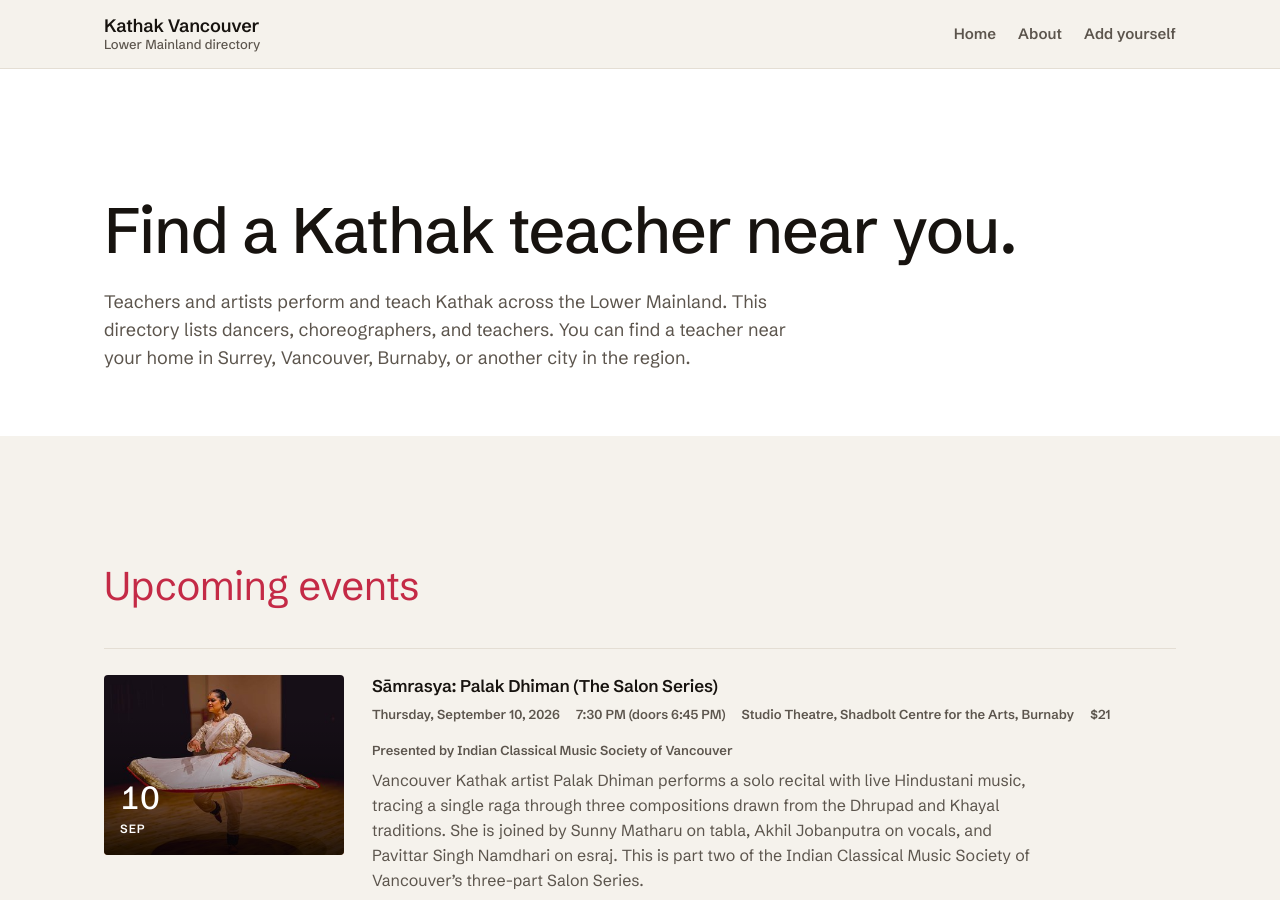
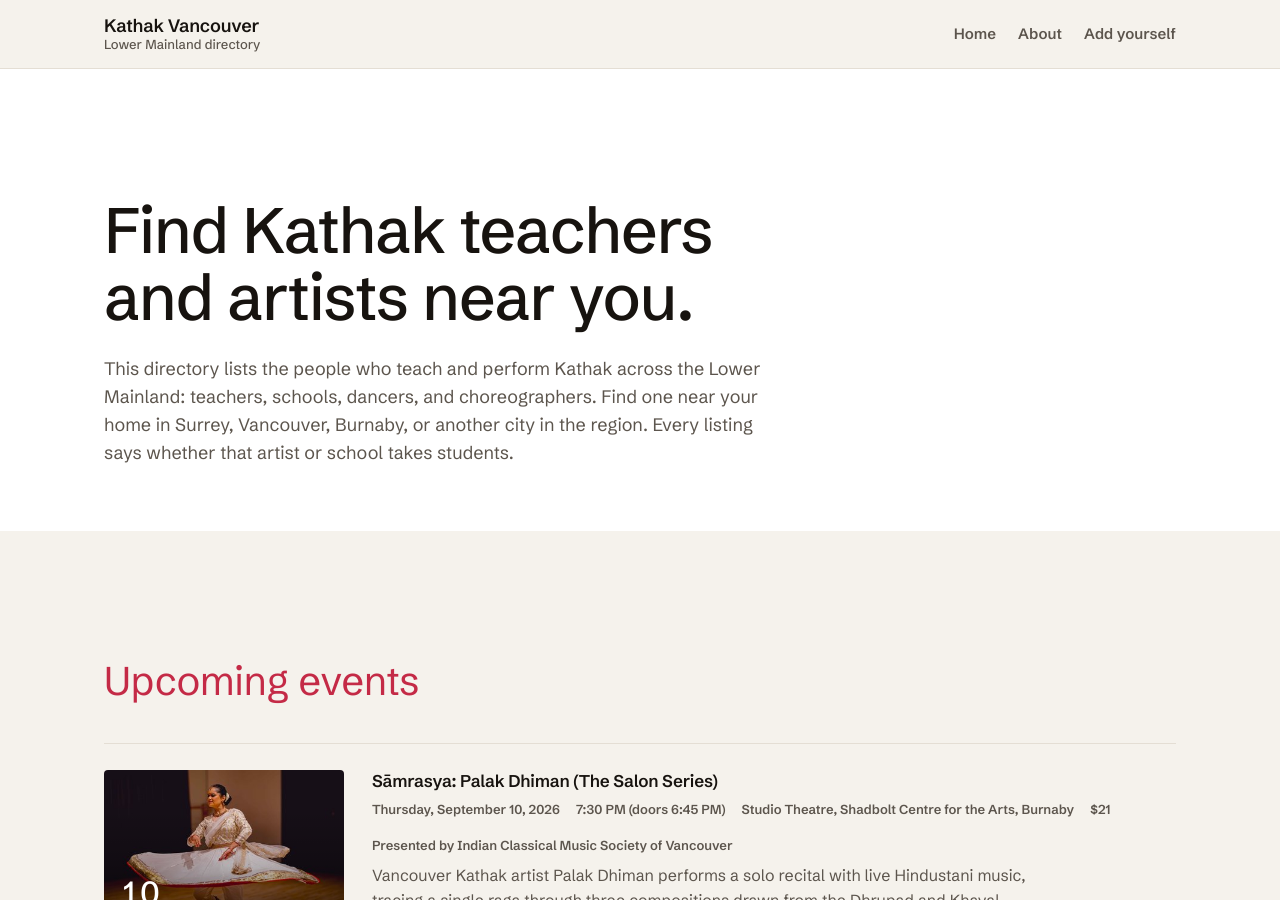
Before and after one commit to bibstha/kathakvancouver, a Jekyll site: the page built from index.html, in a window 1280 px wide and 900 px high. Built offline with Jekyll 4.4.1, drawn with Linux system fonts in a browser that asks for light colours.

Commit message:
Widen the hero to teachers and artists
Two of the nine listings perform but do not teach, so the heading no longer
promises a teacher only. The lede names what the directory holds and says that
each listing states whether it takes students.

Co-Authored-By: Claude Opus 5 (1M context) <noreply@anthropic.com>
Claude-Session: https://claude.ai/code/session_01Ea7J4ry9BHKJUaQLj8hbUS

```diff
--- a/index.html
+++ b/index.html
@@ -4,11 +4,12 @@ title: "Kathak Vancouver: a directory of Kathak artists and teachers in the Lowe
 ---
 
 <section class="wrap hero s-ink">
-  <h1>Find a Kathak teacher near you.</h1>
+  <h1>Find Kathak teachers and artists near you.</h1>
   <p class="lede">
-    Teachers and artists perform and teach Kathak across the Lower Mainland. This
-    directory lists dancers, choreographers, and teachers. You can find a teacher
+    This directory lists the people who teach and perform Kathak across the
+    Lower Mainland: teachers, schools, dancers, and choreographers. Find one
     near your home in Surrey, Vancouver, Burnaby, or another city in the region.
+    Every listing says whether that artist or school takes students.
   </p>
 </section>
 
```
